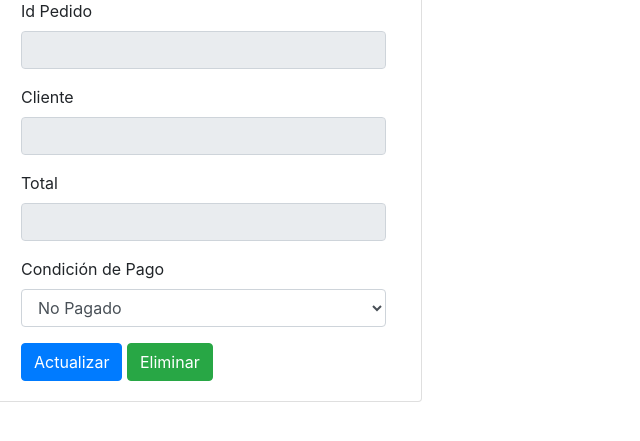
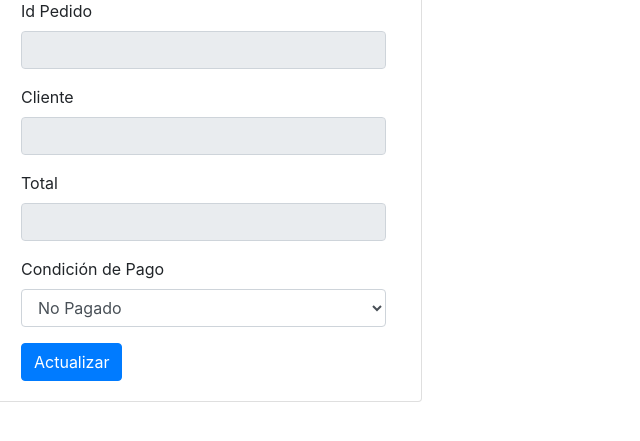
Before and after one commit to Martin-B99/repo_prueba, a Java web app: page /Ventas.jsp in a window 1280 px wide. Shown: the part 298-739 px from the top of the page, without its empty margins (0-640 px from the left). Run offline with Tomcat 11, a stand-in JSP engine, Linux system fonts and the light colour scheme; the template is opened without the code that fills it, so the values that code supplies are empty.

Commit message:
Eliminacion de boton eliminar

```diff
--- a/Distribuidora2/src/main/java/controlador/Controlador.java
+++ b/Distribuidora2/src/main/java/controlador/Controlador.java
@@ -501,6 +501,7 @@ public class Controlador extends HttpServlet {
 					break;
 
 				case "Actualizar":
+
 					pedido = new Pedido();
 					String condicion = request.getParameter("txtcondicion");
 					pedido = pedidoDAO.buscarPedidoId(idPedido);
@@ -512,8 +513,11 @@ public class Controlador extends HttpServlet {
 
 					pedidoDAO.Actualizar(pedido);
 
+
 					request.getRequestDispatcher("Controlador?menu=Ventas&accion=Listar").forward(request, response);
+
 					break;
+
 
 
 				case "Eliminar":
--- a/Distribuidora2/src/main/webapp/Ventas.jsp
+++ b/Distribuidora2/src/main/webapp/Ventas.jsp
@@ -62,7 +62,7 @@
 
 
                             <input type="submit" class="btn btn-primary" name="accion" value="Actualizar" >
-                            <input type="submit" class="btn btn-success" name="accion" value="Eliminar" >
+
                         </form>
                     </div>
                 </div>
```
